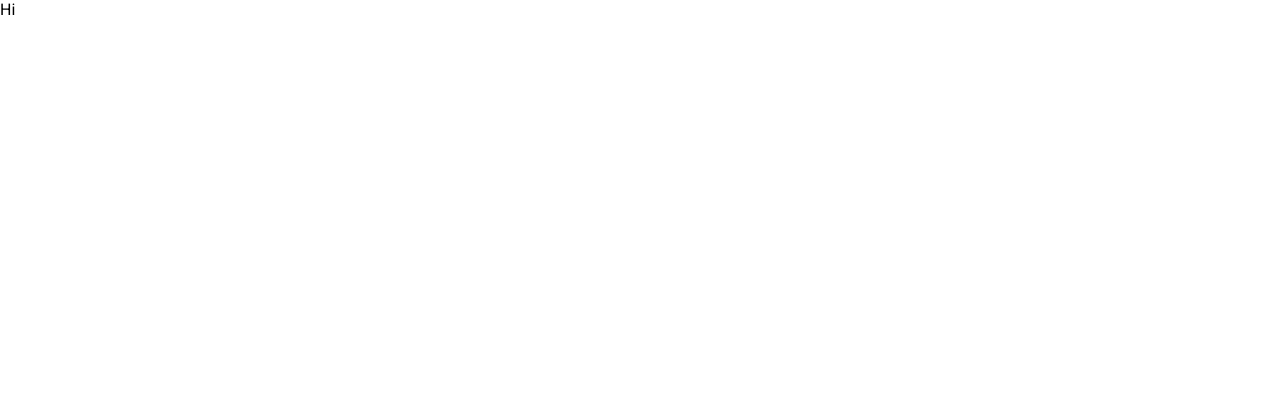
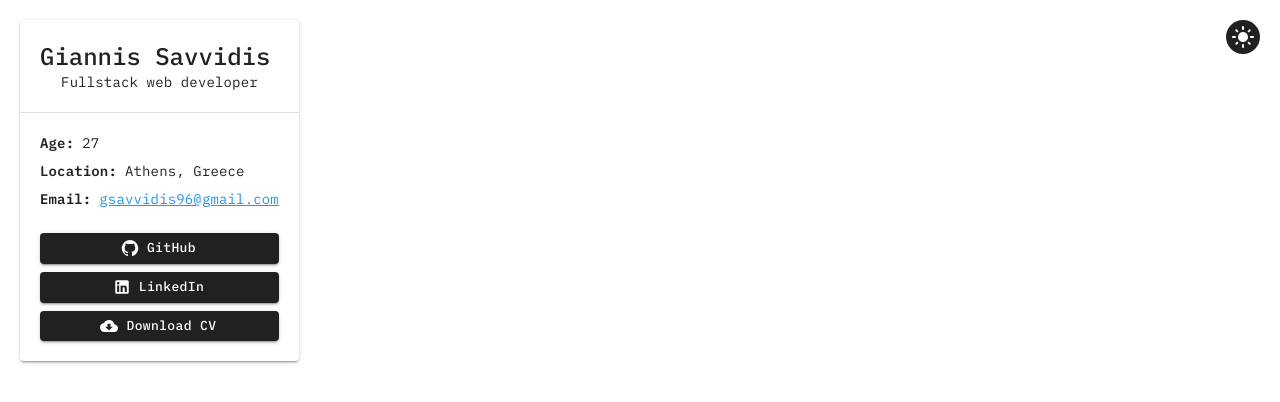
Before and after one commit to gsavvidis96/cv, a React (Create React App) app: page / in a window 1280 px wide. Shown: the top 402 px of the page. Built offline with nearby package versions, Linux system fonts and the light colour scheme.

Commit message:
toggle dark mode, general info component

```diff
--- a/package.json
+++ b/package.json
@@ -14,7 +14,8 @@
     "dayjs": "^1.11.9",
     "react": "^18.2.0",
     "react-dom": "^18.2.0",
-    "react-scripts": "5.0.1"
+    "react-scripts": "5.0.1",
+    "react-use": "^17.4.0"
   },
   "devDependencies": {
     "@types/node": "^20.3.3",
--- a/public/index.html
+++ b/public/index.html
@@ -4,9 +4,11 @@
     <meta charset="utf-8" />
     <link rel="icon" href="%PUBLIC_URL%/favicon.ico" />
     <meta name="viewport" content="width=device-width, initial-scale=1" />
+    <link rel="preconnect" href="https://fonts.googleapis.com" />
+    <link rel="preconnect" href="https://fonts.gstatic.com" crossorigin />
     <link
+      href="https://fonts.googleapis.com/css2?family=IBM+Plex+Mono:wght@300;400;500;600;700&display=swap"
       rel="stylesheet"
-      href="https://fonts.googleapis.com/css?family=Roboto:300,400,500,700&display=swap"
     />
     <title>Giannis Savvidis CV</title>
   </head>
--- a/src/App.tsx
+++ b/src/App.tsx
@@ -1,5 +1,81 @@
+import { ThemeProvider } from "@mui/material/styles";
+import { useMemo, useState } from "react";
+import createCustomTheme from "./theme";
+import { CssBaseline, IconButton, Stack } from "@mui/material";
+import { useMount } from "react-use";
+import { LightMode } from "@mui/icons-material";
+import GeneralInfo from "./components/GeneralInfo";
+
 const App = () => {
-  return <div>Hi</div>;
+  const [isDarkMode, setIsDarkMode] = useState(false);
+
+  const theme = useMemo(() => {
+    return createCustomTheme(isDarkMode);
+  }, [isDarkMode]);
+
+  useMount(() => {
+    const isDarkModeLocalStorage = JSON.parse(
+      localStorage.getItem("isDarkMode")!
+    ); // get prefered mode from local storage
+
+    if (isDarkModeLocalStorage === null) {
+      // if prefered mode is not set
+      const isSystemDarkMode =
+        window.matchMedia &&
+        window.matchMedia("(prefers-color-scheme:dark)").matches; // check if system mode is dark mode;
+
+      setIsDarkMode(isSystemDarkMode); // set theme mode without setting local storage.
+    } else {
+      setIsDarkMode(isDarkModeLocalStorage); // else set the mode from local storage
+    }
+  });
+
+  const toggleIsDarkMode = (
+    isDarkMode: boolean,
+    saveToLocalStorage?: boolean
+  ) => {
+    setIsDarkMode(isDarkMode);
+
+    if (saveToLocalStorage) {
+      localStorage.setItem("isDarkMode", JSON.stringify(isDarkMode));
+    }
+  };
+
+  return (
+    <ThemeProvider theme={theme}>
+      <CssBaseline />
+
+      <Stack
+        sx={{
+          height: "100vh",
+          padding: "20px",
+          justifyContent: "center",
+          alignItems: "start",
+        }}
+        direction="row"
+      >
+        <GeneralInfo />
+
+        <Stack sx={{ width: "1000px" }}>
+          <IconButton
+            sx={{
+              backgroundColor: "primary.main",
+              alignSelf: "start",
+              ml: "auto",
+              "&:hover": {
+                backgroundColor: "primary.main",
+              },
+            }}
+            size="small"
+            color="primary"
+            onClick={() => toggleIsDarkMode(!isDarkMode, true)}
+          >
+            <LightMode color="secondary" />
+          </IconButton>
+        </Stack>
+      </Stack>
+    </ThemeProvider>
+  );
 };
 
 export default App;
--- /dev/null
+++ b/src/components/GeneralInfo.jsx
@@ -0,0 +1,97 @@
+import { CloudDownload, GitHub, LinkedIn } from "@mui/icons-material";
+import { Button, Divider, Paper, Stack, Typography } from "@mui/material";
+
+const currentYear = new Date().getFullYear();
+
+const GeneralInfo = () => {
+  return (
+    <Paper sx={{ backgroundColor: "cardBg.main" }} elevation={2}>
+      <Stack sx={{ p: "20px" }}>
+        <Typography variant="h5" sx={{ fontWeight: 500 }}>
+          Giannis Savvidis
+        </Typography>
+
+        <Typography variant="body2" sx={{ textAlign: "center" }}>
+          Fullstack web developer
+        </Typography>
+      </Stack>
+
+      <Divider />
+
+      <Stack sx={{ p: "20px" }} gap={1}>
+        <Stack direction="row" sx={{ alignItems: "center" }} gap={1}>
+          <Typography variant="body2" sx={{ fontWeight: 600 }}>
+            Age:
+          </Typography>
+
+          <Typography variant="body2">{currentYear - 1996}</Typography>
+        </Stack>
+
+        <Stack direction="row" sx={{ alignItems: "center" }} gap={1}>
+          <Typography variant="body2" sx={{ fontWeight: 600 }}>
+            Location:
+          </Typography>
+
+          <Typography variant="body2">Athens, Greece</Typography>
+        </Stack>
+
+        <Stack direction="row" sx={{ alignItems: "center" }} gap={1}>
+          <Typography variant="body2" sx={{ fontWeight: 600 }}>
+            Email:
+          </Typography>
+
+          <Typography
+            variant="body2"
+            component="a"
+            href="mailto:gsavvidis96@gmail.com"
+            sx={{ color: "linkColor.main" }}
+          >
+            gsavvidis96@gmail.com
+          </Typography>
+        </Stack>
+
+        <Stack sx={{ pt: 2 }} gap={1}>
+          <Button
+            variant="contained"
+            color="primary"
+            size="small"
+            startIcon={<GitHub />}
+            sx={{ textTransform: "none" }}
+            component="a"
+            href="https://github.com/gsavvidis96"
+            target="_blank"
+          >
+            GitHub
+          </Button>
+
+          <Button
+            variant="contained"
+            color="primary"
+            size="small"
+            startIcon={<LinkedIn />}
+            sx={{ textTransform: "none" }}
+            component="a"
+            href="https://www.linkedin.com/in/giannis-savvidis-22340a188/"
+            target="_blank"
+          >
+            LinkedIn
+          </Button>
+
+          <Button
+            variant="contained"
+            color="primary"
+            size="small"
+            startIcon={<CloudDownload />}
+            sx={{ textTransform: "none" }}
+            href="giannis_savvidis_cv.pdf"
+            download
+          >
+            Download CV
+          </Button>
+        </Stack>
+      </Stack>
+    </Paper>
+  );
+};
+
+export default GeneralInfo;
--- a/src/index.scss
+++ b/src/index.scss
@@ -1,7 +1,7 @@
 * {
   margin: 0;
   padding: 0;
-  font-family: "Roboto", sans-serif;
+  font-family: "IBM Plex Mono", monospace !important;
 }
 
 *,
--- /dev/null
+++ b/src/theme.ts
@@ -0,0 +1,54 @@
+import { createTheme } from "@mui/material/styles";
+
+declare module "@mui/material/styles" {
+  interface Palette {
+    cardBg: Palette["primary"];
+    linkColor: Palette["primary"];
+  }
+
+  interface PaletteOptions {
+    cardBg?: PaletteOptions["primary"];
+    linkColor?: PaletteOptions["primary"];
+  }
+}
+
+const createCustomTheme = (prefersDarkMode: boolean) => {
+  return createTheme({
+    palette: {
+      mode: prefersDarkMode ? "dark" : "light",
+      ...(prefersDarkMode
+        ? {
+            // dark mode pallete
+            primary: {
+              main: "#fafafa",
+            },
+            secondary: {
+              main: "#212121",
+            },
+            cardBg: {
+              main: "#212121",
+            },
+            linkColor: {
+              main: "#2196f3",
+            },
+          }
+        : {
+            // light mode pallete
+            primary: {
+              main: "#212121",
+            },
+            secondary: {
+              main: "#fafafa",
+            },
+            cardBg: {
+              main: "#ffffff",
+            },
+            linkColor: {
+              main: "#2196f3",
+            },
+          }),
+    },
+  });
+};
+
+export default createCustomTheme;
```
Also changed, not shown: 2 other files (tests, documents, lock files or other folders).
